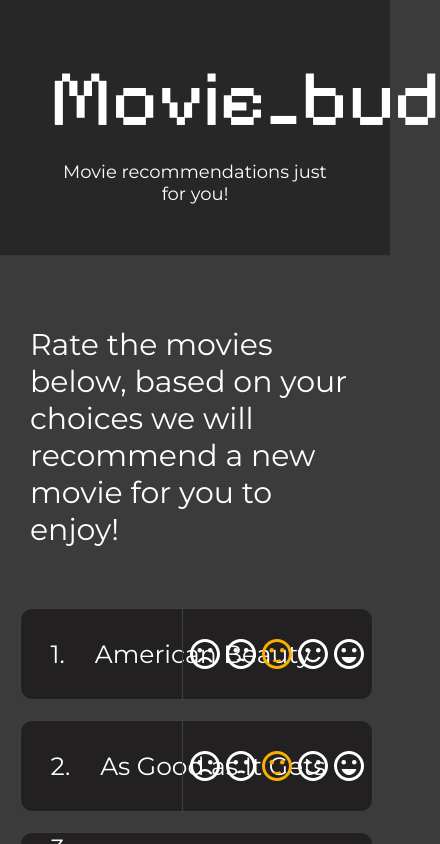
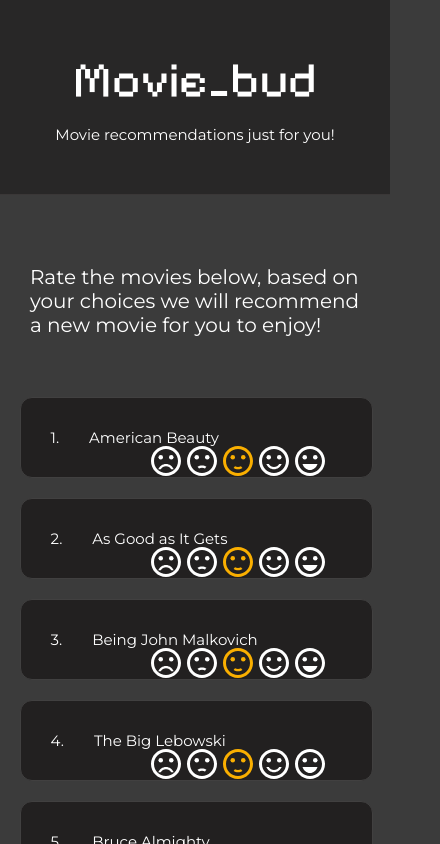
Before and after one commit to XSageOfSixPathsX/movie_recommender_system, a Next.js app: page / in a window 390 px wide. Shown: the top 844 px of the page, 440 px wide, since content can reach past the window. Built offline with nearby package versions, Linux system fonts and the light colour scheme.

Commit message:
made the pages responsive

```diff
--- a/styles/home.scss
+++ b/styles/home.scss
@@ -15,4 +15,10 @@ body::-webkit-scrollbar {
     font-family: 'Montserrat', sans-serif;
     font-size: 30px;
     padding: 20px 30px 60px;
+    @media screen and (max-width:600px) and (min-width:351px){
+        font-size: 20px;
+    }
+    @media screen and (max-width:350px) {
+        font-size: 15px;
+    }
 }
--- a/styles/movieRatingStyles.scss
+++ b/styles/movieRatingStyles.scss
@@ -13,6 +13,12 @@
         font-family: 'Montserrat', sans-serif;
         font-size: 25px;
         padding-left: 30px;
+        @media screen and (max-width:600px) and (min-width:351px){
+            font-size: 15px;
+        }
+        @media screen and (max-width:350px) {
+            font-size: 10px;
+        }
     }
     .movie_name{
         color: white;
@@ -20,6 +26,13 @@
         display: inline-block;
         padding:  30px;
         font-size: 25px;
+        @media screen and (max-width:600px) and (min-width:351px){
+            font-size: 15px;
+        }
+        @media screen and (max-width:350px) {
+            font-size: 10px;
+            padding-bottom: 50px;;
+        }
     }
     .rating{
         right: 6vw;
@@ -29,5 +42,11 @@
         padding-bottom: 25px;
         padding-left: 1vw;
         border-left: 0.5px solid rgb(65, 64, 64);
+        @media screen and (max-width:400px){
+            border: none;
+            padding-top: 45px;
+            padding-right:10vw ;
+        }
+
     }
 }
--- a/styles/pageHeaderStyles.scss
+++ b/styles/pageHeaderStyles.scss
@@ -10,11 +10,23 @@
         font-family: 'Pixelify Sans', cursive;
         font-size: 80px;
         text-align: center;
+        @media screen and (max-width:600px) and (min-width:351px){
+            font-size: 50px;
+        }
+        @media screen and (max-width:350px) {
+            font-size: 30px;
+        }
     }
     .secondary_text{
         font-family: 'Montserrat', sans-serif;
         font-size: 18px;
         margin-top: 15px;
         text-align: center;
+        @media screen and (max-width:600px) and (min-width:351px){
+            font-size: 15px;
+        }
+        @media screen and (max-width:350px) {
+            font-size: 12px;
+        }
     }
 }
```
Also changed, not shown: styles/movieRecommendationStyles.scss (+23 -0 lines).
